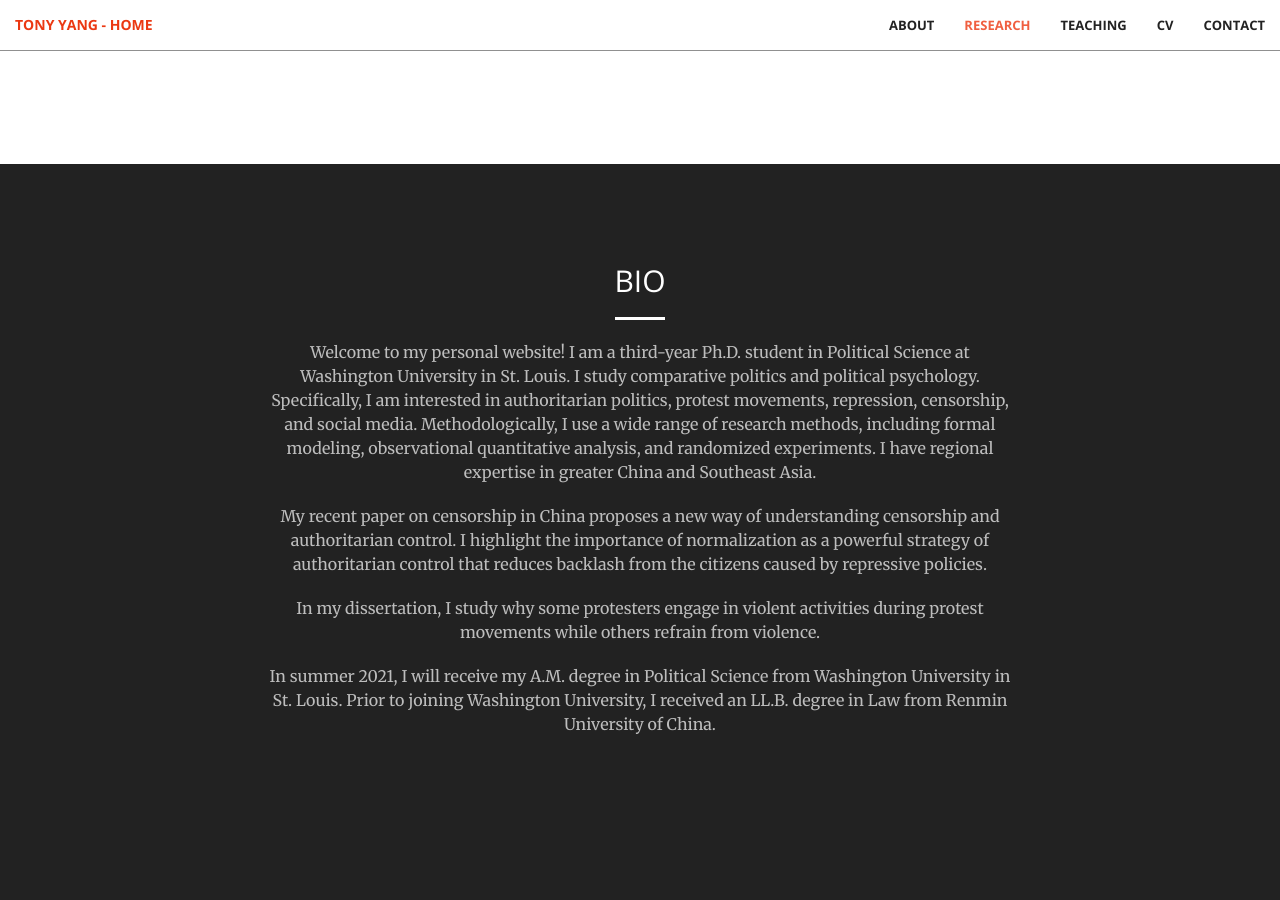
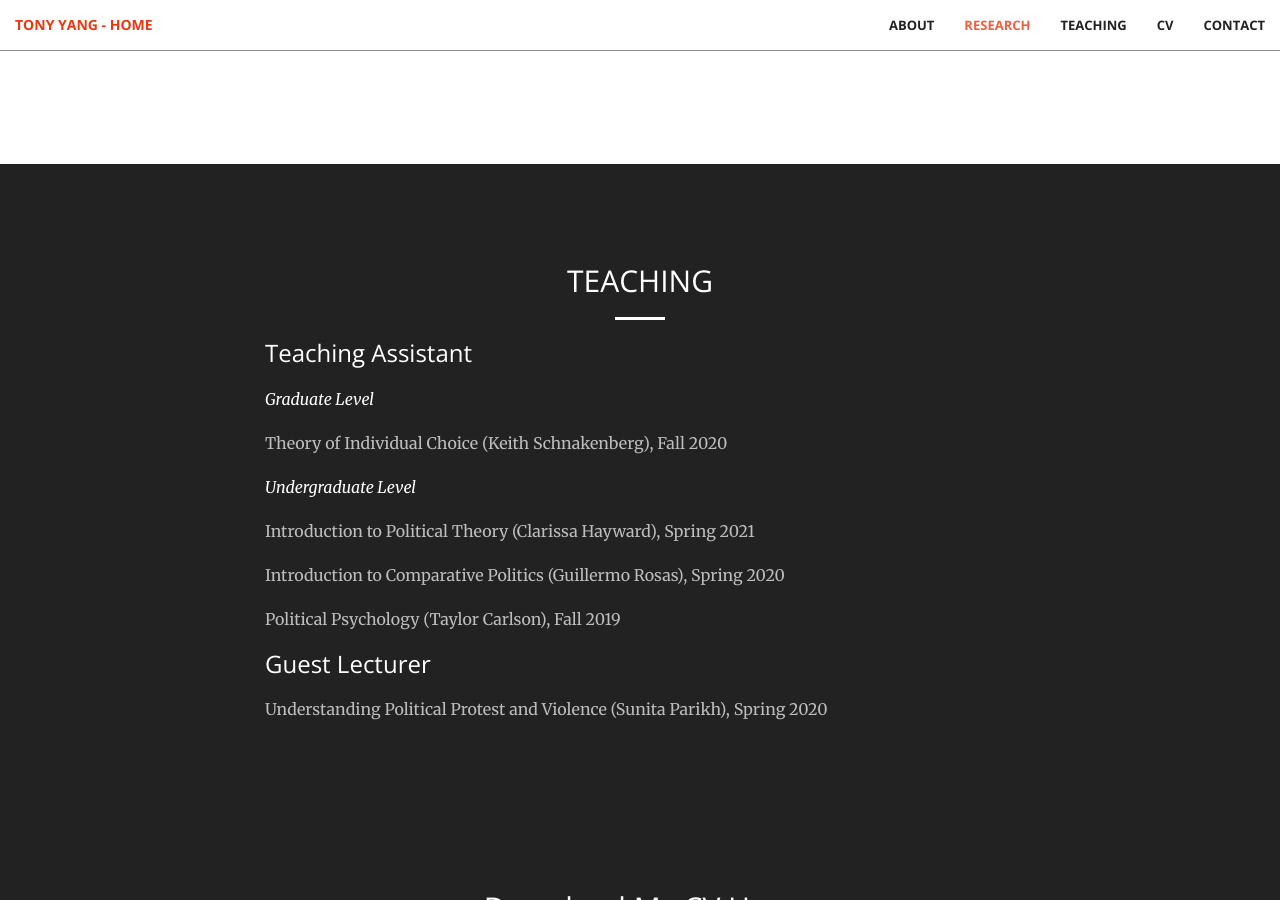
Before and after one commit to tonyhsfz/website, a Jekyll site: the page built from index.html, in a window 1280 px wide and 900 px high, scrolled down 2334 px. Built offline with Jekyll 4.4.1, drawn with Linux system fonts in a browser that asks for light colours.

Commit message:
Update portfolio.html

```diff
--- a/_includes/portfolio.html
+++ b/_includes/portfolio.html
@@ -1,13 +1,20 @@
 <section class="bg-dark" id="portfolio">
     <div class="container">
         <div class="row">
-            <div class="col-lg-8 col-lg-offset-2 text-center">
-                <h2 class="section-heading">BIO</h2>
+            <div class="col-lg-8 col-lg-offset-2">
+                <h2 class="section-heading text-center">TEACHING</h2>
                 <hr class="light">
-                <p class="text-faded">Welcome to my personal website! I am a third-year Ph.D. student in Political Science at Washington University in St. Louis. I study comparative politics and political psychology. Specifically, I am interested in authoritarian politics, protest movements, repression, censorship, and social media. Methodologically, I use a wide range of research methods, including formal modeling, observational quantitative analysis, and randomized experiments. I have regional expertise in greater China and Southeast Asia.</p>
-                <p class="text-faded">My recent paper on censorship in China proposes a new way of understanding censorship and authoritarian control. I highlight the importance of normalization as a powerful strategy of authoritarian control that reduces backlash from the citizens caused by repressive policies.</p>
-                <p class="text-faded">In my dissertation, I study why some protesters engage in violent activities during protest movements while others refrain from violence.</p>
-                <p class="text-faded">In summer 2021, I will receive my A.M. degree in Political Science from Washington University in St. Louis. Prior to joining Washington University, I received an LL.B. degree in Law from Renmin University of China.</p>
+                <h3 class="section-heading">Teaching Assistant</h3>
+                <p></p>
+                <p><i>Graduate Level</i></p>
+                <p class="text-faded">Theory of Individual Choice (Keith Schnakenberg), Fall 2020</p>
+                <p><i>Undergraduate Level</i></p>
+                <p class="text-faded">Introduction to Political Theory (Clarissa Hayward), Spring 2021</p>
+                <p class="text-faded">Introduction to Comparative Politics (Guillermo Rosas), Spring 2020</p>
+                <p class="text-faded">Political Psychology (Taylor Carlson), Fall 2019</p>
+                 <h3 class="section-heading">Guest Lecturer</h3>
+                <p></p>
+                <p class="text-faded">Understanding Political Protest and Violence (Sunita Parikh), Spring 2020</p>
             </div>
         </div>
     </div>
```
